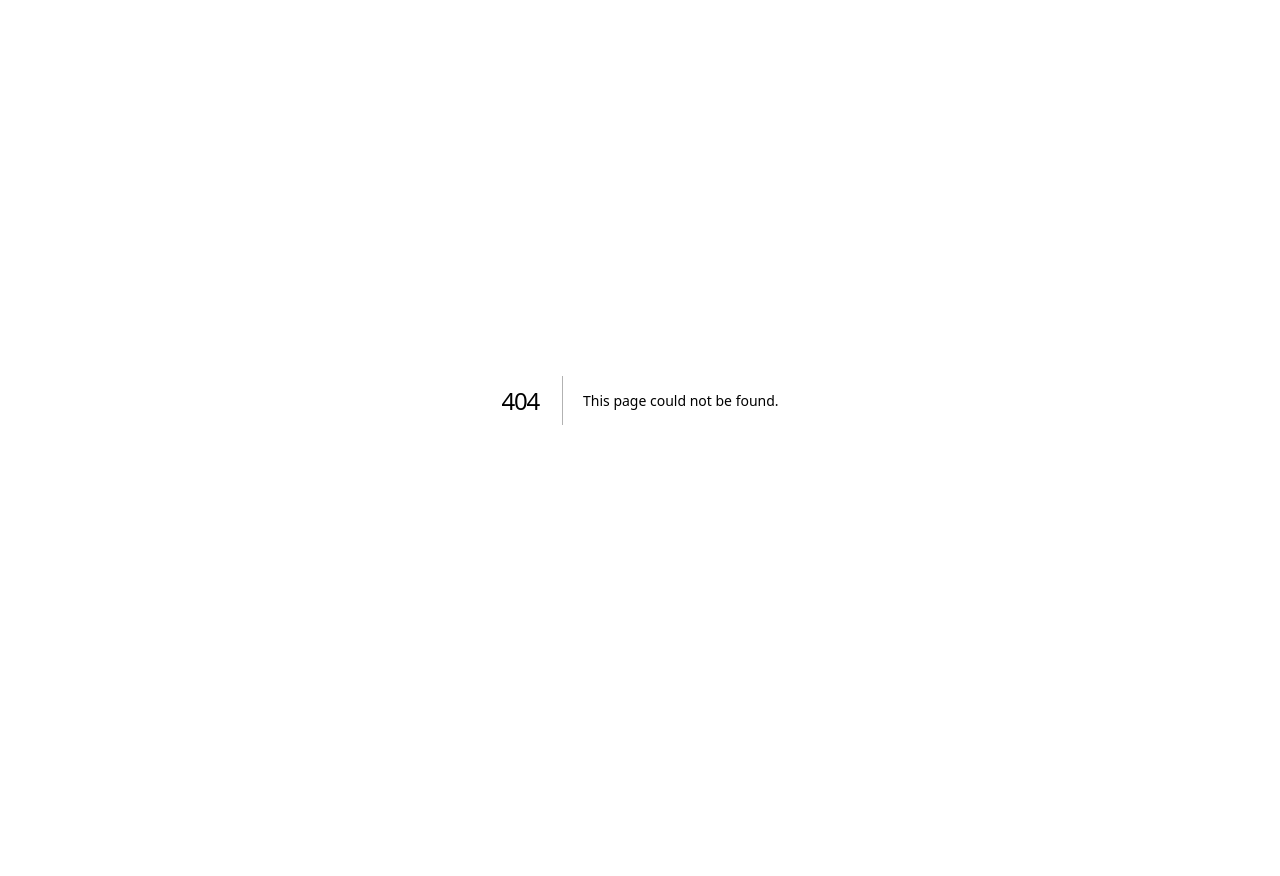
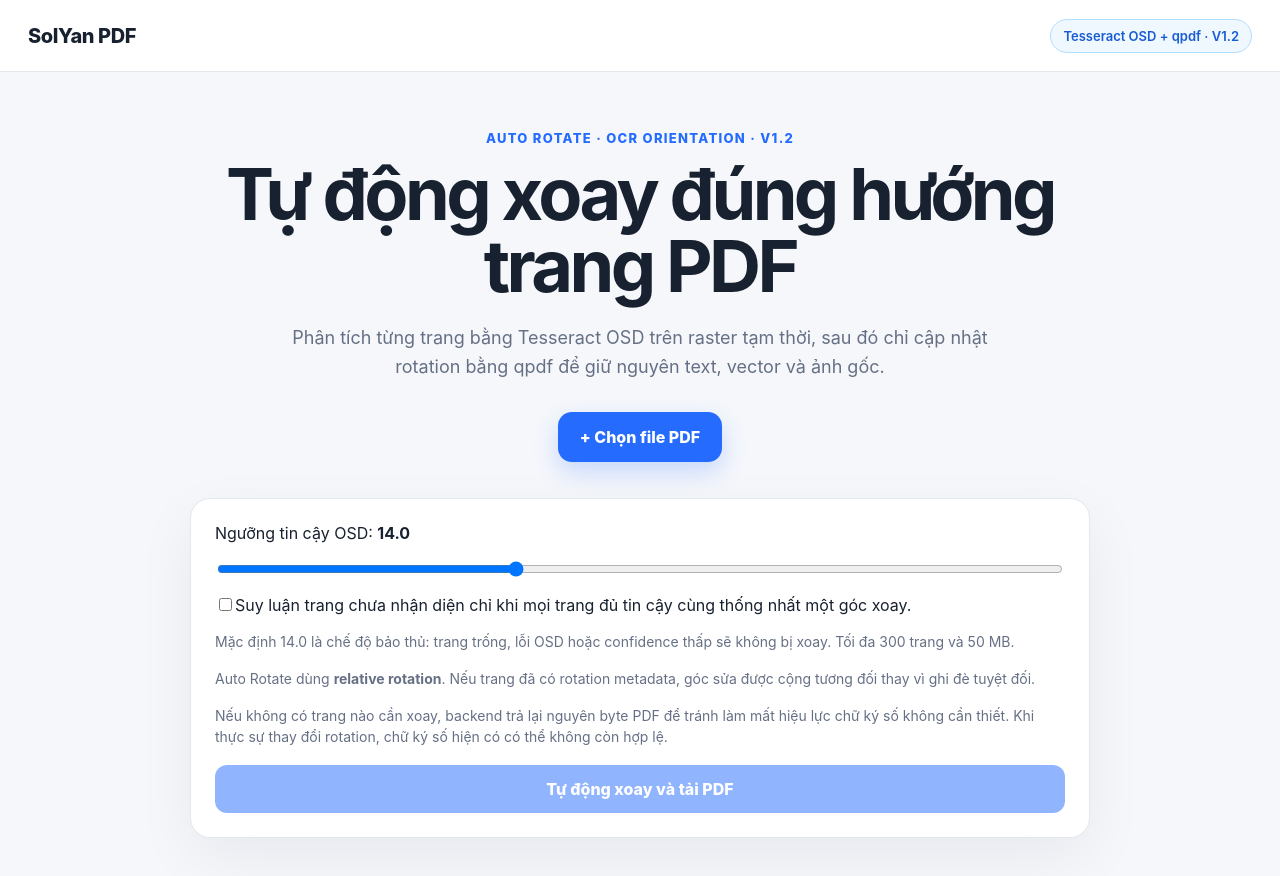
Before and after one commit to solyan842/SolYan-PDF, a Next.js app in the folder frontend/: page /auto-rotate in a window 1280 px wide. Before the commit this address had no page. Shown: the top 876 px of the page. Before the commit the page ends 800 px from the top, so only its background shows below. Built offline with nearby package versions, Linux system fonts and the light colour scheme; no server answers.

Commit message:
feat: add Auto Rotate UI

```diff
--- /dev/null
+++ b/frontend/app/auto-rotate/page.tsx
@@ -0,0 +1,89 @@
+'use client';
+
+import { ChangeEvent, useState } from 'react';
+
+const API_BASE = process.env.NEXT_PUBLIC_API_URL ?? 'http://localhost:8000';
+const MAX_FILE_SIZE = 50 * 1024 * 1024;
+
+export default function AutoRotatePage() {
+  const [file, setFile] = useState<File | null>(null);
+  const [confidence, setConfidence] = useState(14);
+  const [inferUndetected, setInferUndetected] = useState(false);
+  const [busy, setBusy] = useState(false);
+  const [error, setError] = useState('');
+  const [result, setResult] = useState('');
+
+  function onFile(event: ChangeEvent<HTMLInputElement>) {
+    const selected = event.target.files?.[0] ?? null;
+    setError('');
+    setResult('');
+    if (selected && selected.size > MAX_FILE_SIZE) {
+      setFile(null);
+      setError('PDF vượt giới hạn 50 MB của OCR service.');
+      event.target.value = '';
+      return;
+    }
+    setFile(selected);
+  }
+
+  async function autoRotate() {
+    if (!file) return;
+    setBusy(true);
+    setError('');
+    setResult('');
+    try {
+      const body = new FormData();
+      body.append('file', file);
+      body.append('confidence_threshold', String(confidence));
+      body.append('infer_undetected', inferUndetected ? 'true' : 'false');
+
+      const response = await fetch(`${API_BASE}/ocr/auto-rotate`, { method: 'POST', body });
+      if (!response.ok) {
+        let message = `HTTP ${response.status}`;
+        try {
+          const payload = await response.json();
+          message = payload.detail ?? message;
+        } catch {}
+        throw new Error(message);
+      }
+
+      const blob = await response.blob();
+      const url = URL.createObjectURL(blob);
+      const anchor = document.createElement('a');
+      anchor.href = url;
+      anchor.download = 'solyan-auto-rotated.pdf';
+      document.body.appendChild(anchor);
+      anchor.click();
+      anchor.remove();
+      URL.revokeObjectURL(url);
+      setResult('Đã phân tích hướng trang và tải PDF kết quả. Trang không đủ độ tin cậy được giữ nguyên.');
+    } catch (cause) {
+      setError(cause instanceof Error ? cause.message : 'Không thể tự động xoay PDF.');
+    } finally {
+      setBusy(false);
+    }
+  }
+
+  return <main className="shell">
+    <header className="topbar"><a className="brand" href="/">SolYan PDF</a><div className="privacy-pill server-pill">Tesseract OSD + qpdf · V1.2</div></header>
+    <section className="hero compact-hero">
+      <p className="eyebrow">AUTO ROTATE · OCR ORIENTATION · V1.2</p>
+      <h1>Tự động xoay đúng hướng trang PDF</h1>
+      <p className="subtitle">Phân tích từng trang bằng Tesseract OSD trên raster tạm thời, sau đó chỉ cập nhật rotation bằng qpdf để giữ nguyên text, vector và ảnh gốc.</p>
+      <label className="picker"><input type="file" accept="application/pdf,.pdf" onChange={onFile}/><span>+ Chọn file PDF</span></label>
+    </section>
+
+    <section className="workspace form-workspace">
+      {file && <p className="selected-file">Đã chọn: <strong>{file.name}</strong></p>}
+      <label className="field-label" htmlFor="confidence">Ngưỡng tin cậy OSD: <strong>{confidence.toFixed(1)}</strong></label>
+      <input id="confidence" type="range" min="0" max="40" step="0.5" value={confidence} onChange={(event) => setConfidence(Number(event.target.value))}/>
+      <label className="checkbox-row"><input type="checkbox" checked={inferUndetected} onChange={(event) => setInferUndetected(event.target.checked)}/><span>Suy luận trang chưa nhận diện chỉ khi mọi trang đủ tin cậy cùng thống nhất một góc xoay.</span></label>
+      <p className="hint">Mặc định 14.0 là chế độ bảo thủ: trang trống, lỗi OSD hoặc confidence thấp sẽ không bị xoay. Tối đa 300 trang và 50 MB.</p>
+      <p className="hint">Auto Rotate dùng <strong>relative rotation</strong>. Nếu trang đã có rotation metadata, góc sửa được cộng tương đối thay vì ghi đè tuyệt đối.</p>
+      <p className="hint">Nếu không có trang nào cần xoay, backend trả lại nguyên byte PDF để tránh làm mất hiệu lực chữ ký số không cần thiết. Khi thực sự thay đổi rotation, chữ ký số hiện có có thể không còn hợp lệ.</p>
+      {result && <div className="success">{result}</div>}
+      {error && <div className="error">{error}</div>}
+      <button className="merge-button" type="button" onClick={autoRotate} disabled={!file || busy}>{busy ? 'Đang phân tích và xoay…' : 'Tự động xoay và tải PDF'}</button>
+    </section>
+  </main>;
+}
```
